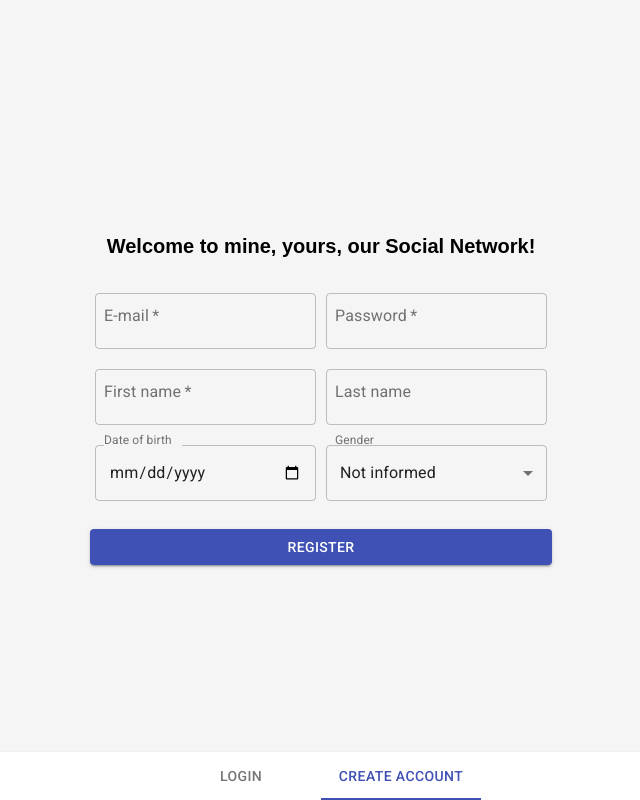
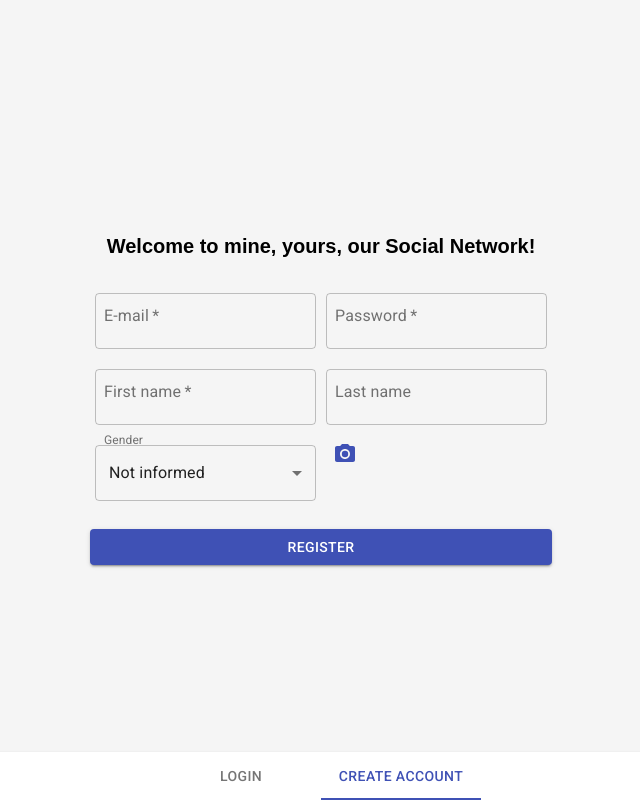
Before and after one commit to claudineibjr/SocialNetwork, a React (Create React App) app: page / in a window 1280 px wide. Both pictures are taken after a click on the tab "CREATE ACCOUNT". Shown: the whole page, without its empty margins (319-959 px from the left). Built offline with nearby package versions, Linux system fonts and the light colour scheme.

Commit message:
User Profile Image Implementation

```diff
--- a/src/Components/CreatePost/index.tsx
+++ b/src/Components/CreatePost/index.tsx
@@ -132,7 +132,6 @@ class CreatePost extends Component<IProps, IState>{
     handleCloseSnackBar = () => this.setState({showSnackBar: false})
 
     handleImageSelected = (file: File) => {
-        console.log('toma trouxa');
         if (file){
             let fileReader: FileReader = new FileReader();
             fileReader.onloadend = () => {
--- a/src/Components/PostComponent/index.tsx
+++ b/src/Components/PostComponent/index.tsx
@@ -56,7 +56,8 @@ interface State {
     editingPost: boolean,
     editingText: string,
     picturePreviewURL: string,
-    hasPicture: boolean
+    hasPicture: boolean,
+    userAvatar: any
 }
 
 enum FIELD {
@@ -72,8 +73,14 @@ class PostComponent extends Component<Props, State>{
             editingPost: false,
             editingText: '',
             picturePreviewURL: '',
-            hasPicture: this.props.post.hasPicture
+            hasPicture: this.props.post.hasPicture,
+            userAvatar: undefined
         }
+    }
+
+    componentDidMount = async() => {
+        const avatar = await this.userAvatar();
+        this.setState({userAvatar: avatar});
     }
 
     componentWillMount = () => {
@@ -232,9 +239,24 @@ class PostComponent extends Component<Props, State>{
         );
     }
 
+
+    userAvatar = (): Promise<any> => {
+        const {user} = this.props.post;
+
+        return new Promise<any>((resolve) => {
+            if (user.hasImage){
+                CloudStorage.downloadUserImage(user.id).then((pictureURL) => {
+                    resolve( (<Avatar alt={user.getFirstLetter()} src={pictureURL} />) )
+                });
+            }else{
+                resolve( <Avatar aria-label="recipe"> {user.getFirstLetter()} </Avatar> );
+            }
+        });
+    }
+
     render(){
         const {post, userAuthenticated} = this.props;
-        const {displayDeleteDialog, editingPost, editingText, picturePreviewURL} = this.state;
+        const {displayDeleteDialog, editingPost, editingText, picturePreviewURL, userAvatar} = this.state;
 
         let $postImage = null;
         if (editingPost){
@@ -277,7 +299,7 @@ class PostComponent extends Component<Props, State>{
 
                 <Card className='cardContainer'>
                     <CardHeader
-                        avatar = {<Avatar aria-label="recipe"> {post.user.getFirstLetter()} </Avatar>}
+                        avatar = {userAvatar}
                         title={post.user.getFullName()}
                         subheader={Utilities.formatDate(post.getDate(), true)}/>
 
--- a/src/Components/RegisterComponent/index.tsx
+++ b/src/Components/RegisterComponent/index.tsx
@@ -17,6 +17,7 @@ import FormHelperText from '@material-ui/core/FormHelperText';
 import FormControl from '@material-ui/core/FormControl';
 import Select from '@material-ui/core/Select';
 import InputLabel from '@material-ui/core/InputLabel';
+import IconButton from '@material-ui/core/IconButton';
 
 // Components
 import CustomSnackBar, {VARIANT} from '../CustomSnackBar';
@@ -28,8 +29,11 @@ import User, {Gender} from '../../Model/User';
 import {Utilities} from '../../Services/Utilities';
 import {FirebaseAuth} from '../../Services/Firebase/FirebaseAuth';
 import {UserDB} from '../../Services/Firebase/Database/UserDB';
+import {CloudStorage} from '../../Services/Firebase/CloudStorage';
 
 // Icons
+import PhotoCamera from '@material-ui/icons/PhotoCamera';
+import BlockIcon from '@material-ui/icons/Block';
 
 // Enums
 enum FIELD {
@@ -37,8 +41,7 @@ enum FIELD {
     FIRSTNAME,
     LASTNAME,
     PASSWORD,
-    SEX,
-    BIRHTDAY
+    SEX
 }
 
 // Interfaces
@@ -54,9 +57,10 @@ interface IState {
     lastName: string,
     password: string,
     sex: Gender,
-    birthday?: Date,
     showSnackBar: boolean,
-    snackBarText: string
+    snackBarText: string,
+    pictureFile?: File,
+    picturePreviewURL: string
 }
 
 class RegisterComponent extends Component<IProps, IState>{
@@ -72,9 +76,10 @@ class RegisterComponent extends Component<IProps, IState>{
             lastName: '',
             password: '',
             sex: Gender.NOT_INFORM,
-            birthday: undefined,
             showSnackBar: false,
-            snackBarText: ''
+            snackBarText: '',
+            pictureFile: undefined,
+            picturePreviewURL: ''
         }
 
         // Initializing map
@@ -128,11 +133,16 @@ class RegisterComponent extends Component<IProps, IState>{
         });
 
         if (!error){
-            const {email, password, firstName, lastName, sex, birthday} = this.state;
-            let user: User = new User(email, firstName, sex, birthday, lastName);
+            const {email, password, firstName, lastName, sex, pictureFile} = this.state;
+            let user: User = new User(email, firstName, sex, lastName);
 
             FirebaseAuth.createUser(email, password).then(async (info) => {
                 user.id = info.user!.uid;
+                if (pictureFile){
+                    CloudStorage.uploadUserImage(user.id, pictureFile!);
+                    user.hasImage = true;
+                }
+
                 await UserDB.createUser(user);
                 this.props.dispatch(Actions.login(user));
             }).catch( async (error) => {
@@ -144,8 +154,29 @@ class RegisterComponent extends Component<IProps, IState>{
 
     handleClose = () => this.setState({showSnackBar: false});
 
+    handleImageSelected = (file: File) => {
+        if (file){
+            let fileReader: FileReader = new FileReader();
+            fileReader.onloadend = () => {
+                this.setState({
+                    pictureFile: file,
+                    picturePreviewURL: fileReader.result! as string
+                });
+            }
+
+            fileReader.readAsDataURL(file);
+        }
+    }
+
+    handleRemoveProfilePicture = () => {
+        this.setState({
+            pictureFile: undefined,
+            picturePreviewURL: ''
+        });
+    }
+
     render(){
-        const {email, password, firstName, lastName, sex, birthday, showSnackBar, snackBarText} = this.state;
+        const {email, password, firstName, lastName, sex, showSnackBar, snackBarText, picturePreviewURL} = this.state;
 
         this.setHelpersText();
         return(
@@ -201,24 +232,6 @@ class RegisterComponent extends Component<IProps, IState>{
                             helperText = {this.displayHelperText(FIELD.LASTNAME)}
                             variant="outlined"/>
 
-                        <TextField
-                            id="date"
-                            label="Date of birth"
-                            type="date"
-                            value={birthday}
-                            onChange = {newValue => {
-                                let newDate: Date | null;
-                                newDate = new Date(newValue.target.value);
-                                if (newDate.getFullYear() > 1000)
-                                    this.setState({birthday: newDate})
-                            }}
-                            className = 'inputDate'
-                            InputLabelProps={{
-                                shrink: true,
-                            }}
-                            variant="outlined"
-                            />
-
                         <FormControl
                             variant="outlined"
                             error={this.displayError(FIELD.SEX)}>
@@ -235,6 +248,42 @@ class RegisterComponent extends Component<IProps, IState>{
                             </Select>
                             <FormHelperText>{this.displayHelperText(FIELD.SEX)}</FormHelperText>
                         </FormControl>
+
+                        <div className="profilePicture">
+
+                            <div className="profileIcons">
+
+                                <input
+                                    accept="image/*"
+                                    className='inputUploadPicture'
+                                    type="file"
+                                    id='profileImage'
+                                    onChange = {newValue => this.handleImageSelected(newValue.target.files![0])} />
+                                <label htmlFor="profileImage">
+                                    <IconButton
+                                        color="primary"
+                                        aria-label="upload picture"
+                                        component="span">
+                                        <PhotoCamera />
+                                    </IconButton>
+                                </label>
+
+                                {picturePreviewURL &&
+                                    <IconButton
+                                        color="primary"
+                                        aria-label="upload picture"
+                                        onClick = {() => this.handleRemoveProfilePicture()}
+                                        component="span">
+                                        <BlockIcon />
+                                    </IconButton>
+                                }
+
+                            </div>
+
+                            {picturePreviewURL &&
+                                <img className = 'profilePicture' src={picturePreviewURL} />
+                            }
+                        </div>
 
                 </form>
 
--- a/src/Model/User.ts
+++ b/src/Model/User.ts
@@ -10,22 +10,22 @@ export default class User{
     firstName: string;
     lastName: string;
     gender: Gender;
-    birthday?: Date;
     friends: Array<User>; // Not persisted on database
-    //posts
+    hasImage: boolean;
+
 
     _friends: Array<string>; // Users ID - Persisted on database
 
-    constructor(email: string, firstName: string, gender: Gender, birthday?: Date,  lastName: string = ''){
+    constructor(email: string, firstName: string, gender: Gender, lastName: string = ''){
         this.email = email;
         this.firstName = firstName;
         this.gender = gender;
 
-        this.birthday = birthday;
         this.lastName = lastName;
 
         this.friends = new Array<User>();
         this._friends = new Array<string>();
+        this.hasImage = false;
     }
 
     getFirstLetter(): string{
@@ -43,8 +43,8 @@ export default class User{
             'firstName': this.firstName,
             'lastName': this.lastName,
             'gender': this.gender,
-            'birthday': this.birthday !== undefined ? this.birthday.getTime() : null,
-            'friends': this._friends
+            'friends': this._friends,
+            'hasImage': this.hasImage
         }
     }
 
@@ -54,16 +54,17 @@ export default class User{
         let firstName: string = _user.firstName;
         let lastName: string = _user.lastName;
         let gender: Gender = _user.gender;
-        let birthday: Date | undefined = _user.birthday ? new Date(_user.birthday) : undefined;
         let _friends: Array<string> = _user.friends ? Object.keys(_user.requests).map(iCount => _user.friends[iCount]) : new Array<string>();
         let friends: Array<User> = new Array<User>();
+        let hasImage: boolean = _user.hasImage;
         if (loadFriends)
             friends = new Array<User>();
 
-        let user: User = new User(email, firstName, gender, birthday, lastName);
+        let user: User = new User(email, firstName, gender, lastName);
         user.id = id;
         user._friends = _friends;
         user.friends = friends;
+        user.hasImage = hasImage;
 
         return user;
     }
--- a/src/Pages/Home/index.tsx
+++ b/src/Pages/Home/index.tsx
@@ -34,6 +34,7 @@ import User from '../../Model/User';
 // Services
 import {PostDB} from '../../Services/Firebase/Database/PostDB';
 import { UserDB } from '../../Services/Firebase/Database/UserDB';
+import {CloudStorage} from '../../Services/Firebase/CloudStorage';
 
 // Icons
 import ExitToAppIcon from '@material-ui/icons/ExitToApp';
@@ -56,7 +57,8 @@ interface IProps {
 
 interface IState {
     viewOption: ViewOption,
-    posts: Array<Post>
+    posts: Array<Post>,
+    userAvatar: any
 }
 
 class Home extends Component<IProps, IState> {
@@ -65,7 +67,8 @@ class Home extends Component<IProps, IState> {
 
         this.state = {
             viewOption: ViewOption.AllPosts,
-            posts: new Array<Post>()
+            posts: new Array<Post>(),
+            userAvatar: undefined
         };
     }
 
@@ -77,6 +80,9 @@ class Home extends Component<IProps, IState> {
                 this.props.dispatch(Actions.login(user));
             }
         }
+
+        const avatar = await this.userAvatar();
+        this.setState({userAvatar: avatar});
 
         this.loadPostsFromDB();
     }
@@ -135,15 +141,31 @@ class Home extends Component<IProps, IState> {
         this.setState({viewOption: newViewOption}, () => this.loadPostsAccordingToViewOption());
     }
 
+    userAvatar = (): Promise<any> => {
+        const {userAuthenticated} = this.props;
+
+        return new Promise<any>((resolve) => {
+            if (userAuthenticated!.hasImage){
+                CloudStorage.downloadUserImage(userAuthenticated!.id).then((pictureURL) => {
+                    resolve( (<Avatar alt={userAuthenticated!.getFirstLetter()} src={pictureURL} />) )
+                });
+            }else{
+                resolve( <Avatar aria-label="recipe"> {userAuthenticated!.getFirstLetter()} </Avatar> );
+            }
+        });
+    }
+
     render(){
         let {userAuthenticated} = this.props;
-        const {viewOption, posts} = this.state;
+        const {viewOption, posts, userAvatar} = this.state;
 
         const componentPosts =  posts.map((post, key) =>
                                     <PostComponent
                                         key = {post.id}
                                         post = {post}/>
                                 );
+
+
 
         return(
             <div className="homePageContainer">
@@ -152,7 +174,7 @@ class Home extends Component<IProps, IState> {
                     <div className="onlyAuthenticated">
                         <div className="headerContainer">
                             <div className="profileContainer">
-                                <Avatar aria-label="recipe"> {userAuthenticated.getFirstLetter()} </Avatar>
+                                {userAvatar}
                                 <div className="profileName">
                                     {userAuthenticated!.getFullName()}
                                 </div>
--- a/src/Pages/Login/styles.css
+++ b/src/Pages/Login/styles.css
@@ -71,3 +71,17 @@
 .submitButton{
     width: 100%;
 }
+
+.profilePicture{
+    display: flex;
+    flex-direction: row;
+}
+
+.profileIcons{
+    display: flex;
+    flex-direction: column;
+}
+
+.profilePicture{
+    max-height: 75px;
+}
```
Also changed, not shown: src/Services/Firebase/CloudStorage.ts (+8 -0 lines).
